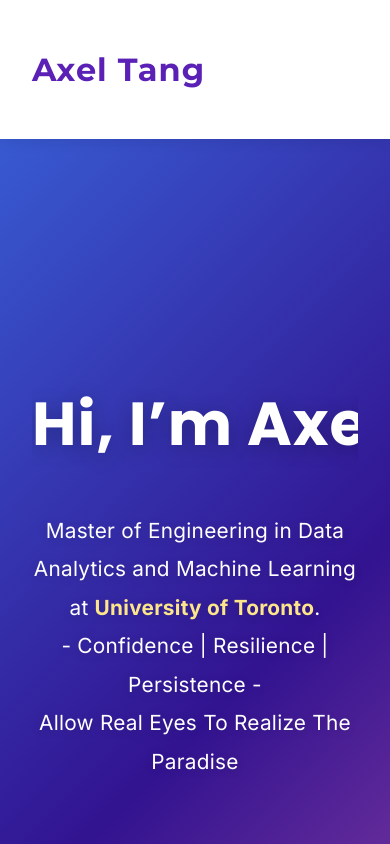
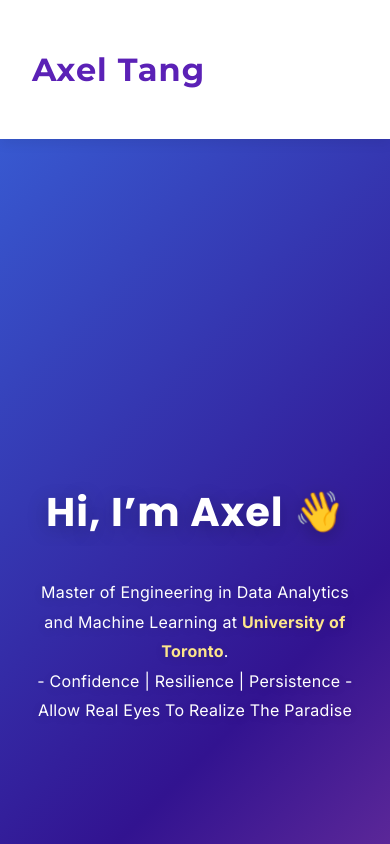
Before and after one commit to AxelTWC/axeltwc.github.io, a React (Create React App) app in the folder my-app/: page / in a window 390 px wide. Shown: the top 844 px of the page. Built offline with nearby package versions, Linux system fonts and the light colour scheme.

Commit message:
Update App.css

```diff
--- a/my-app/src/App.css
+++ b/my-app/src/App.css
@@ -138,6 +138,18 @@ a, a:visited {
   100% { background-position: 0% 50%; }
 }
 
+@media (max-width: 768px) {
+  .hero-title {
+    font-size: 2.5rem; /* smaller title */
+  }
+  .hero-text {
+    font-size: 1rem; /* smaller paragraph */
+    max-width: 90%;   /* allow it to fit better */
+  }
+  .hero {
+    padding: 2rem 1rem; /* reduce padding on small screens */
+  }
+}
 /* About Section */
 .about {
   padding: 6rem 2rem;
```
